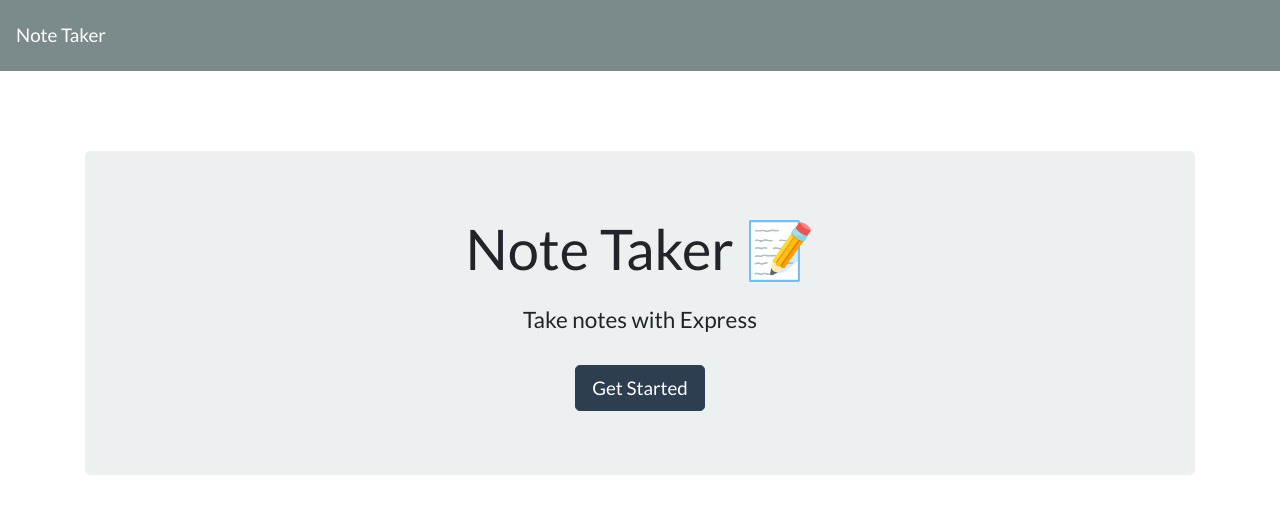
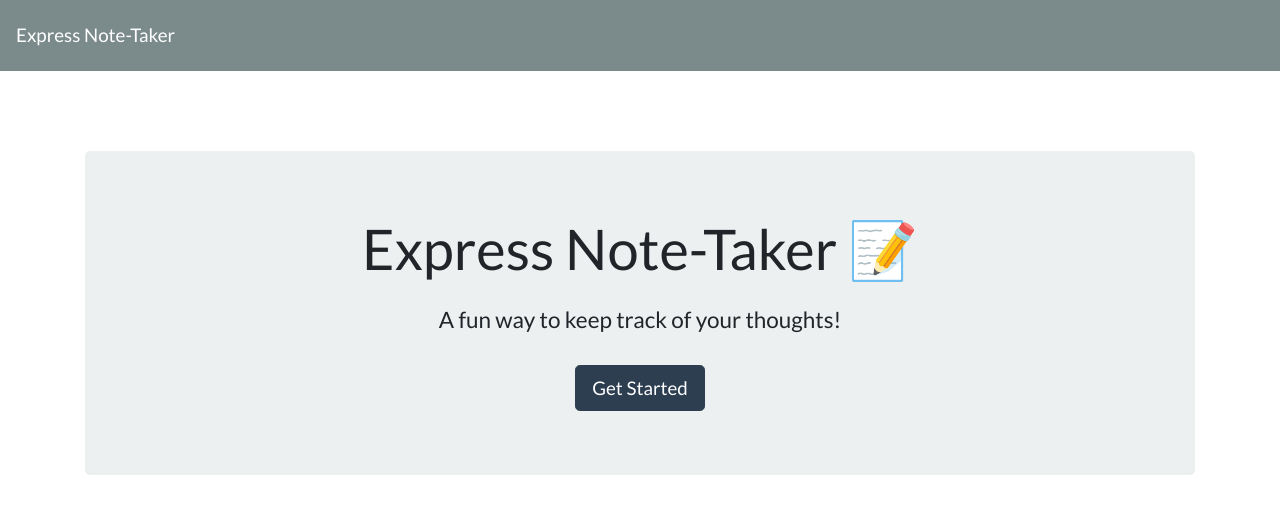
Before and after one commit to DalianGrullon/express-note-taker, a website: page public/index.html in a window 1280 px wide. Drawn offline with nearby package versions, Linux system fonts and the light colour scheme; no server answers.

Commit message:
Changed naming convention to Express Note-Taker where applicable

```diff
--- a/public/index.html
+++ b/public/index.html
@@ -5,19 +5,19 @@
   <meta charset="UTF-8">
   <meta name="viewport" content="width=device-width, initial-scale=1.0">
   <meta http-equiv="X-UA-Compatible" content="ie=edge">
-  <title>Note Taker</title>
+  <title>Express Note-Taker</title>
   <link rel="stylesheet" href="https://cdnjs.cloudflare.com/ajax/libs/bootswatch/4.1.3/flatly/bootstrap.min.css" />
 </head>
 
 <body>
   <nav class="navbar navbar-dark bg-dark">
-    <a class="navbar-brand" href="/">Note Taker
+    <a class="navbar-brand" href="/">Express Note-Taker
     </a>
   </nav>
   <div class="container">
     <div style="margin-top: 80px;" class="jumbotron text-center">
-      <h1 class="display-4">Note Taker <span role="img" aria-label="Memo">📝</span></h1>
-      <h4 class="mt-4">Take notes with Express</h4>
+      <h1 class="display-4">Express Note-Taker <span role="img" aria-label="Memo">📝</span></h1>
+      <h4 class="mt-4">A fun way to keep track of your thoughts!</h4>
       <a class="btn btn-primary btn-lg mt-4" href="/notes" role="button">Get Started</a>
     </div>
   </div>
```
Also changed, not shown: public/notes.html (+2 -2 lines).
